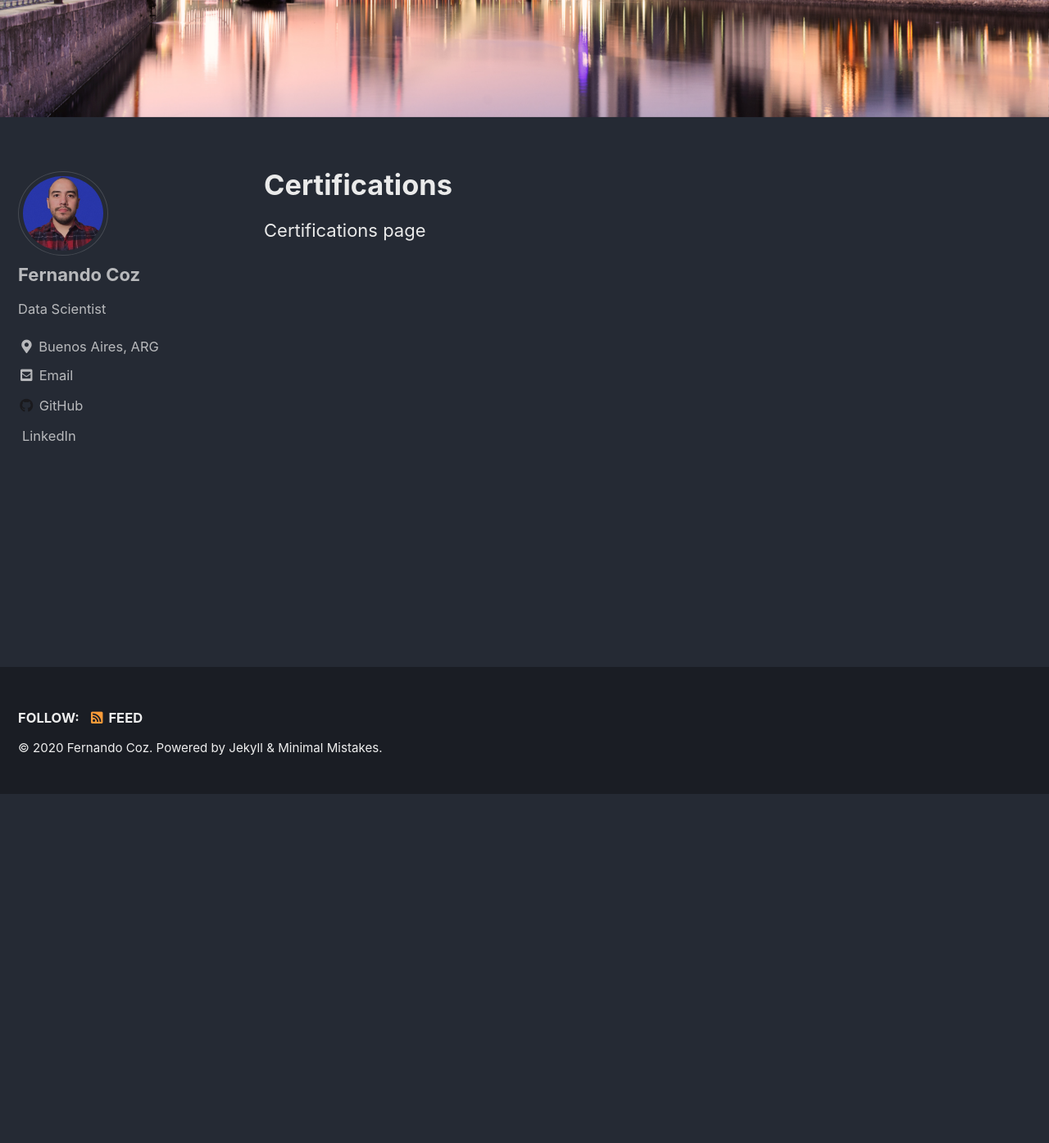
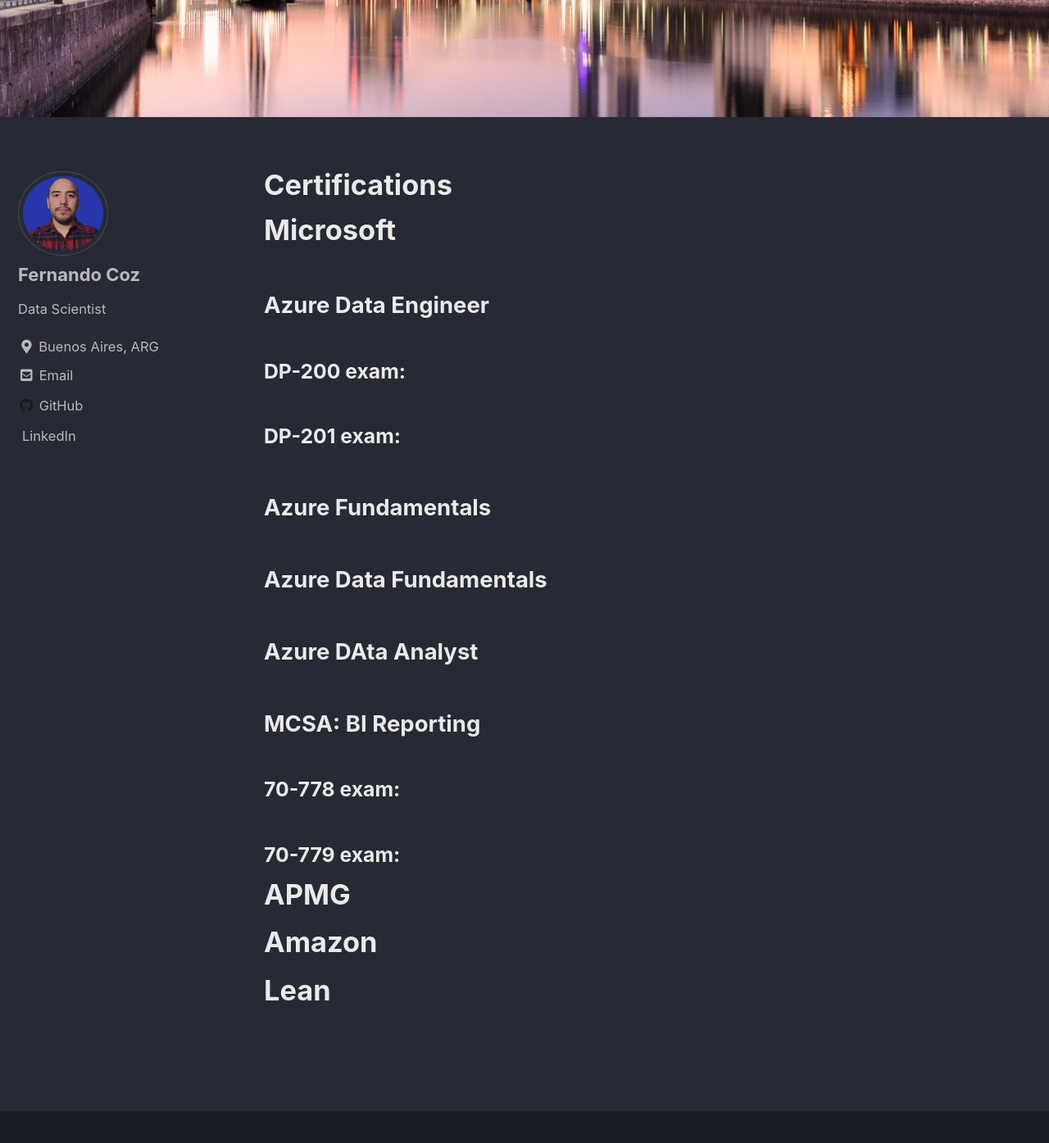
Before and after one commit to ferdcoz/ferdcoz.github.io, a Jekyll site: the page built from _pages/certifications.md, in a window 1280 px wide and 1400 px high, scrolled down 431 px. Shown: the top 1395 px of the window at 82% size. Built offline with Jekyll 4.4.1, drawn with Linux system fonts in a browser that asks for light colours; cached includes are drawn as plain includes.

Commit message:
Testing certification page

```diff
--- a/_pages/certifications.md
+++ b/_pages/certifications.md
@@ -6,4 +6,24 @@
 header:
     image: "/images/ba-banner.jpg"
 ---
-Certifications page
+# Microsoft
+## Azure Data Engineer
+### DP-200 exam:
+
+### DP-201 exam:
+
+## Azure Fundamentals
+
+## Azure Data Fundamentals
+
+## Azure DAta Analyst
+
+## MCSA: BI Reporting
+### 70-778 exam:
+### 70-779 exam:
+
+# APMG
+
+# Amazon
+
+# Lean
```
Also changed, not shown: _pages/about.md (+2 -5 lines), images/badges/azure-data-engineer.png (added), images/badges/dp-200.png (added), images/badges/dp-201.png (added).
